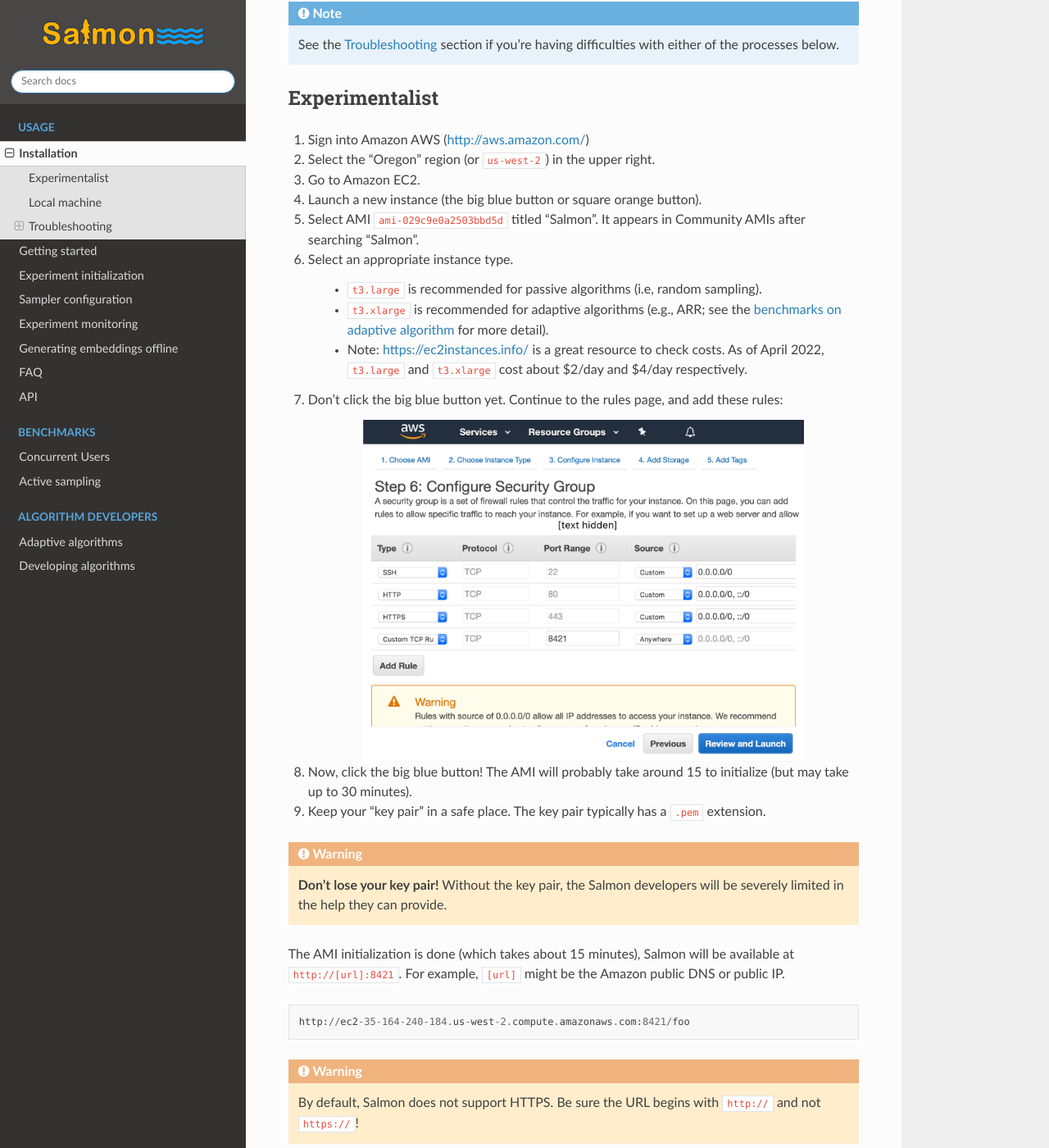
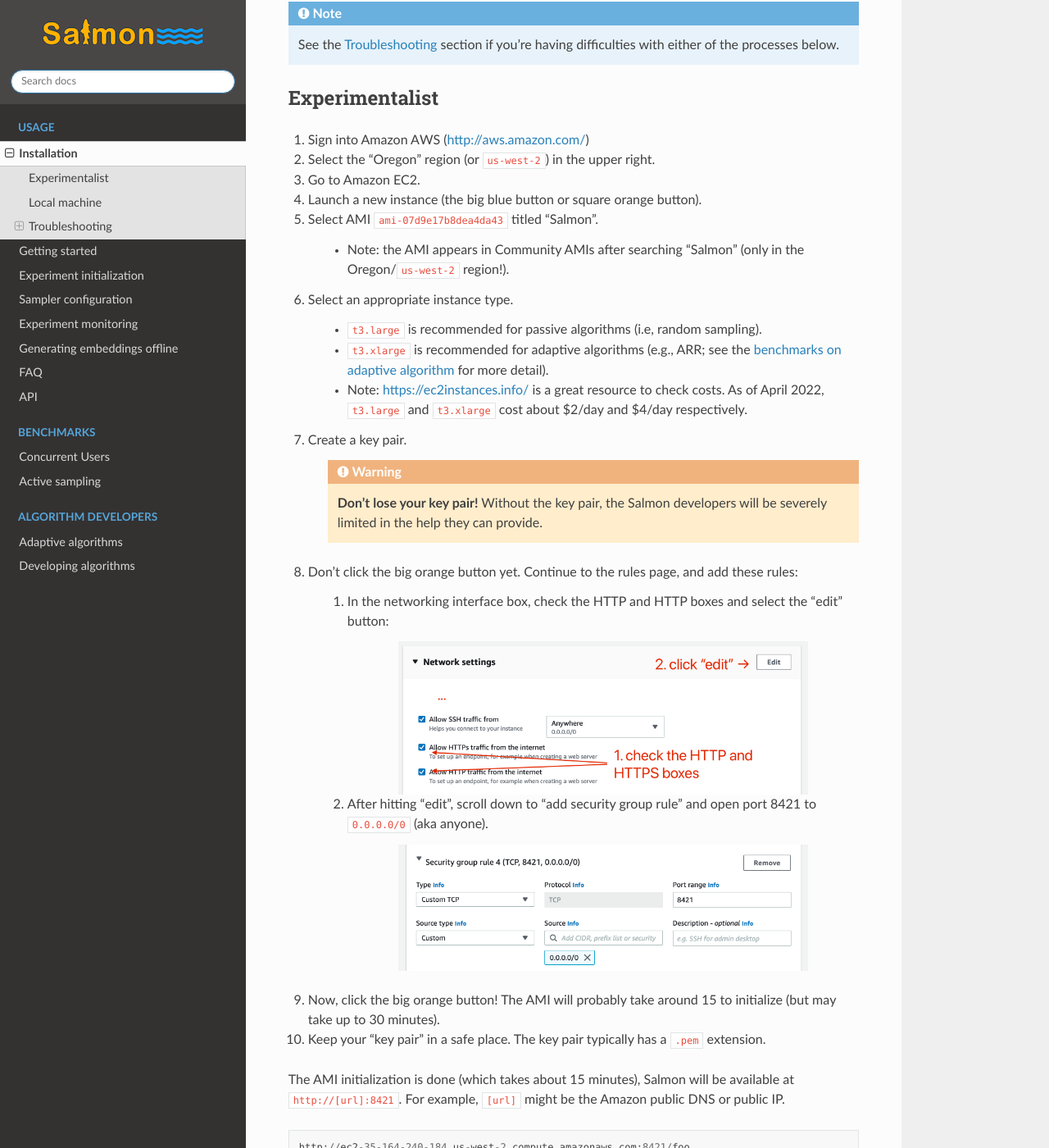
Before and after one commit to stsievert/salmon, a Sphinx documentation site: the page built from docs/source/installation.rst, in a window 1280 px wide and 1400 px high, scrolled down 230 px. Shown: the whole window at 82% size. Built offline with Sphinx 7.4.7 and the Read the Docs theme 2.0.0, drawn with Linux system fonts in a browser that asks for light colours.

Commit message:
Update installation docs (#133)
* change AMI ID
* change images

```diff
--- a/docs/source/installation.rst
+++ b/docs/source/installation.rst
@@ -21,8 +21,11 @@
 2. Select the "Oregon" region (or ``us-west-2``) in the upper right.
 3. Go to Amazon EC2.
 4. Launch a new instance (the big blue button or square orange button).
-5. Select AMI ``ami-029c9e0a2503bbd5d`` titled "Salmon". It appears in
-   Community AMIs after searching "Salmon".
+5. Select AMI ``ami-07d9e17b8dea4da43`` titled "Salmon".
+
+    * Note: the AMI appears in Community AMIs after searching "Salmon"
+      (only in the Oregon/``us-west-2`` region!).
+
 6. Select an appropriate instance type.
 
     * ``t3.large`` is recommended for passive algorithms (i.e, random
@@ -32,22 +35,35 @@
     * Note: https://ec2instances.info/ is a great resource to check costs.
       As of April 2022, ``t3.large`` and ``t3.xlarge`` cost about $2/day and $4/day respectively.
 
-7. Don't click the big blue button yet. Continue to the rules page, and add
+7. Create a key pair.
+
+    .. warning::
+
+       **Don't lose your key pair!**
+       Without the key pair, the Salmon developers will be severely
+       limited in the help they can provide.
+
+8. Don't click the big orange button yet. Continue to the rules page, and add
    these rules:
 
-   .. image:: imgs/networking-rule.png
-      :width: 80%
-      :align: center
+    1. In the networking interface box, check the HTTP and HTTP boxes
+       and select the "edit" button:
 
-8. Now, click the big blue button! The AMI will probably take around 15 to initialize (but may take up to 30 minutes).
-9. Keep your "key pair" in a safe place. The key pair typically has a ``.pem``
-   extension.
+       .. image:: imgs/network-http-rules.png
+          :width: 80%
+          :align: center
 
-.. warning::
+    2. After hitting "edit", scroll down to "add security group rule"
+       and open port 8421 to ``0.0.0.0/0`` (aka anyone).
 
-   **Don't lose your key pair!**
-   Without the key pair, the Salmon developers will be severely limited in the
-   help they can provide.
+       .. image:: imgs/network-rule.png
+          :width: 80%
+          :align: center
+
+9. Now, click the big orange button! The AMI will probably take around
+   15 to initialize (but may take up to 30 minutes).
+10. Keep your "key pair" in a safe place. The key pair typically has a
+    ``.pem`` extension.
 
 The AMI initialization is done (which takes about 15 minutes), Salmon will be
 available at ``http://[url]:8421``. For example, ``[url]`` might be the Amazon
--- a/docs/source/offline.rst
+++ b/docs/source/offline.rst
@@ -38,12 +38,12 @@
 
 .. code-block:: python
 
-   import salmon.triplets.offline
+   from salmon.triplets.offline import OfflineEmbedding
 
 .. note::
 
-   This package installs a Python package named ``salmon`` despite being
-   named "salmon-triplets" on PyPI.
+   This package named "salmon-triplets" on PyPI installs a Python package
+   named ``salmon``.
 
 Option 2: Using conda
 ^^^^^^^^^^^^^^^^^^^^^
--- a/requirements.txt
+++ b/requirements.txt
@@ -25,7 +25,7 @@
 dask-ml
 bokeh==2.0.1  # because templates/dashboard.html requires this version
 cloudpickle
-jinja2
+jinja2<3.1.0
 redis==3.5.*  # https://github.com/RedisJSON/redisjson-py/issues/67
 matplotlib
 gunicorn
--- a/salmon.yml
+++ b/salmon.yml
@@ -23,6 +23,9 @@
   - nb_conda_kernels
   - altair
   - bokeh==2.0.1  # because templates/dashboard.html requires this version
+  - jinja2<3.1.0
+  - sphinx_rtd_theme
+  - sphinx>=4.0.0
   - pip:
     - seaborn
     - fastapi[all]
@@ -34,15 +37,12 @@
     - fastparquet
     - dask-ml
     - cloudpickle
-    - jinja2
     - redis==3.5.*  # https://github.com/RedisJSON/redisjson-py/issues/67
     - matplotlib
     - gunicorn
     - python-multipart  # optional dep required by gunicorn
     - starlette-prometheus
-    - sphinx>=4.0.0
     - numpydoc
-    - sphinx_rtd_theme
     - pytest
     - jupyter-server-proxy  # to view Dask dashboard
     - autodoc_pydantic  # to show config docs
```
Also changed, not shown: README.md (+0 -1 lines), docs/source/index.rst (+10 -11 lines), paper/paper.md (+16 -18 lines), docs/source/imgs/network-http-rules.png (added), docs/source/imgs/network-rule.png (added), docs/source/imgs/networking-rule-full.png (deleted), docs/source/imgs/networking-rule.png (deleted).
